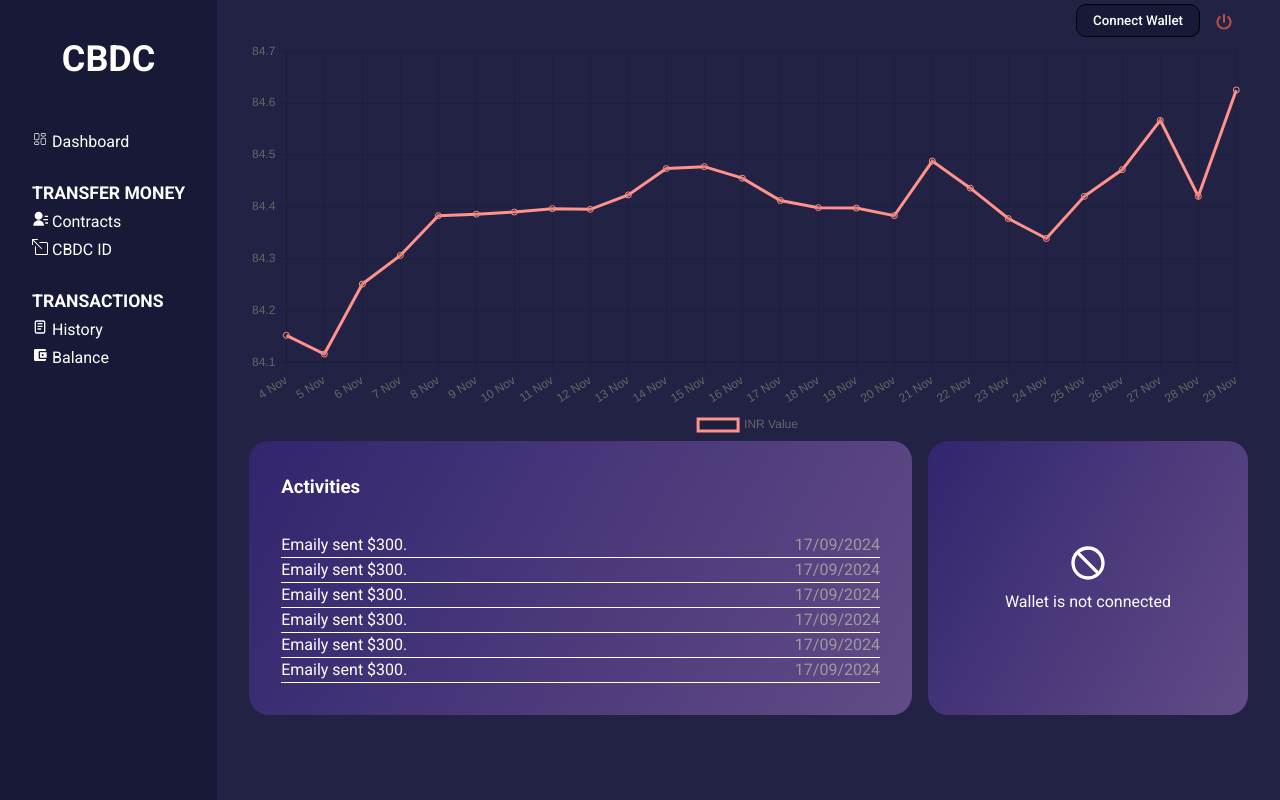
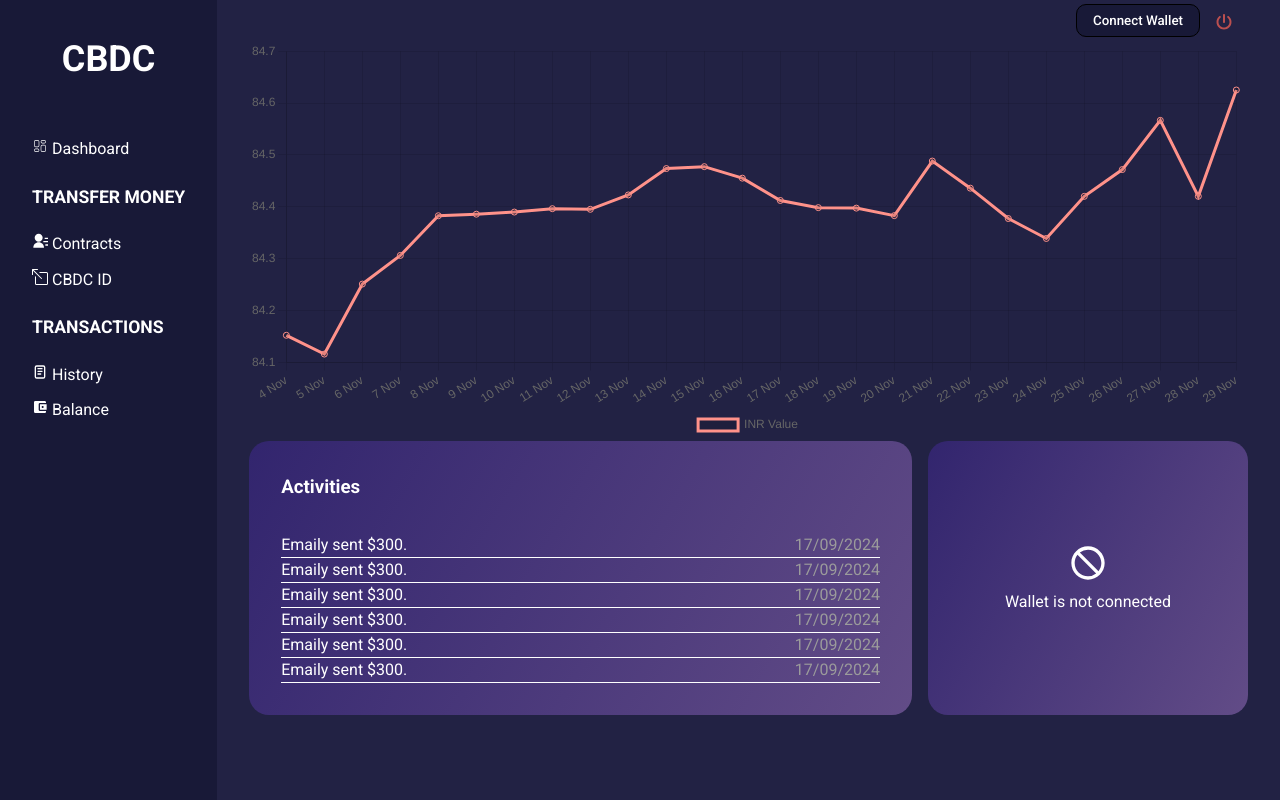
Before and after one commit to PlabanKr/cbdc, a React (Vite) app in the folder frontend/: page /dashboard in a window 1280 px wide. Built offline with nearby package versions, Linux system fonts and the light colour scheme.

Commit message:
Fix margin

```diff
--- a/frontend/src/components/sidebar/sidebar.style.css
+++ b/frontend/src/components/sidebar/sidebar.style.css
@@ -26,10 +26,10 @@
   text-transform: capitalize;
   font-weight: 600;
   font-size: 1.1rem;
-  margin-top: 1.6rem;
+  margin: 1.4rem 0rem;
 }
 
 .sidebar-section-options {
   font-size: 1.0rem;
-  margin-top: 0.25rem;
+  margin-top: 0.7rem;
 }
```
